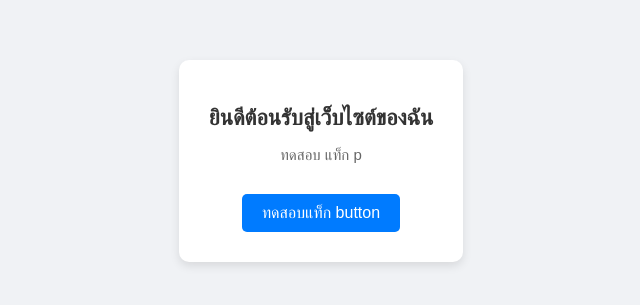
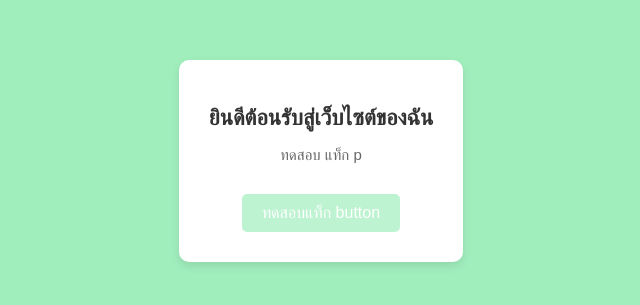
Before and after one commit to krongphone5/krongphone5.github.io, a plain HTML site: page test.html in a window 1280 px wide. Shown: the part 239-544 px from the top of the page, without its empty margins (319-959 px from the left). Drawn offline with Linux system fonts and the light colour scheme.

Commit message:
Change background colors in style.css

```diff
--- a/style.css
+++ b/style.css
@@ -1,6 +1,6 @@
 body {
     font-family: Arial, sans-serif;
-    background-color: #f0f2f5;
+    background-color: #a1eebd;
     display: flex;
     justify-content: center;
     align-items: center;
@@ -28,7 +28,7 @@ p {
 }
 
 .btn {
-    background-color: #007bff;
+    background-color: #bdf3d1;
     color: white;
     border: none;
     padding: 10px 20px;
```
